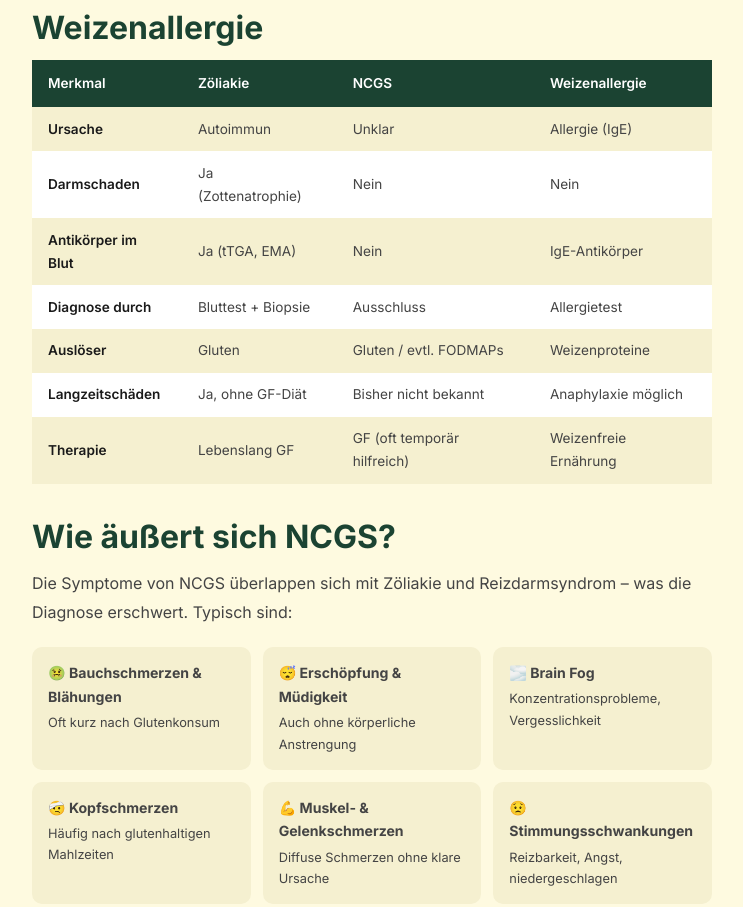
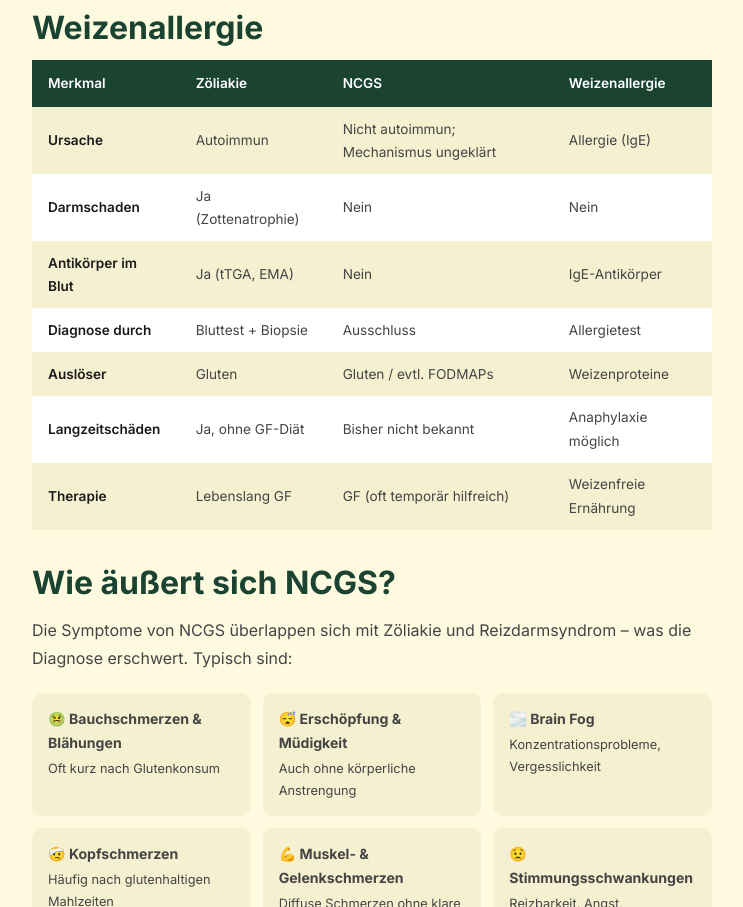
Before and after one commit to Waschtls/waschtls-schmankerl, a Next.js app: page /wissen/ncgs-glutenunvertraeglichkeit in a window 1280 px wide. Shown: the part 934-1841 px from the top of the page, without its empty margins (268-1011 px from the left). Built offline with nearby package versions, Linux system fonts and the light colour scheme.

Commit message:
feat: 3 neue Wissen-Artikel (Psyche, Zähne, NCGS) + Sitemap + Suchindex

```diff
--- a/app/wissen/ncgs-glutenunvertraeglichkeit/page.tsx
+++ b/app/wissen/ncgs-glutenunvertraeglichkeit/page.tsx
@@ -76,7 +76,7 @@ export default function NcgsPage() {
               </thead>
               <tbody>
                 {[
-                  ['Ursache', 'Autoimmun', 'Unklar', 'Allergie (IgE)'],
+                  ['Ursache', 'Autoimmun', 'Nicht autoimmun; Mechanismus ungeklärt', 'Allergie (IgE)'],
                   ['Darmschaden', 'Ja (Zottenatrophie)', 'Nein', 'Nein'],
                   ['Antikörper im Blut', 'Ja (tTGA, EMA)', 'Nein', 'IgE-Antikörper'],
                   ['Diagnose durch', 'Bluttest + Biopsie', 'Ausschluss', 'Allergietest'],
```
